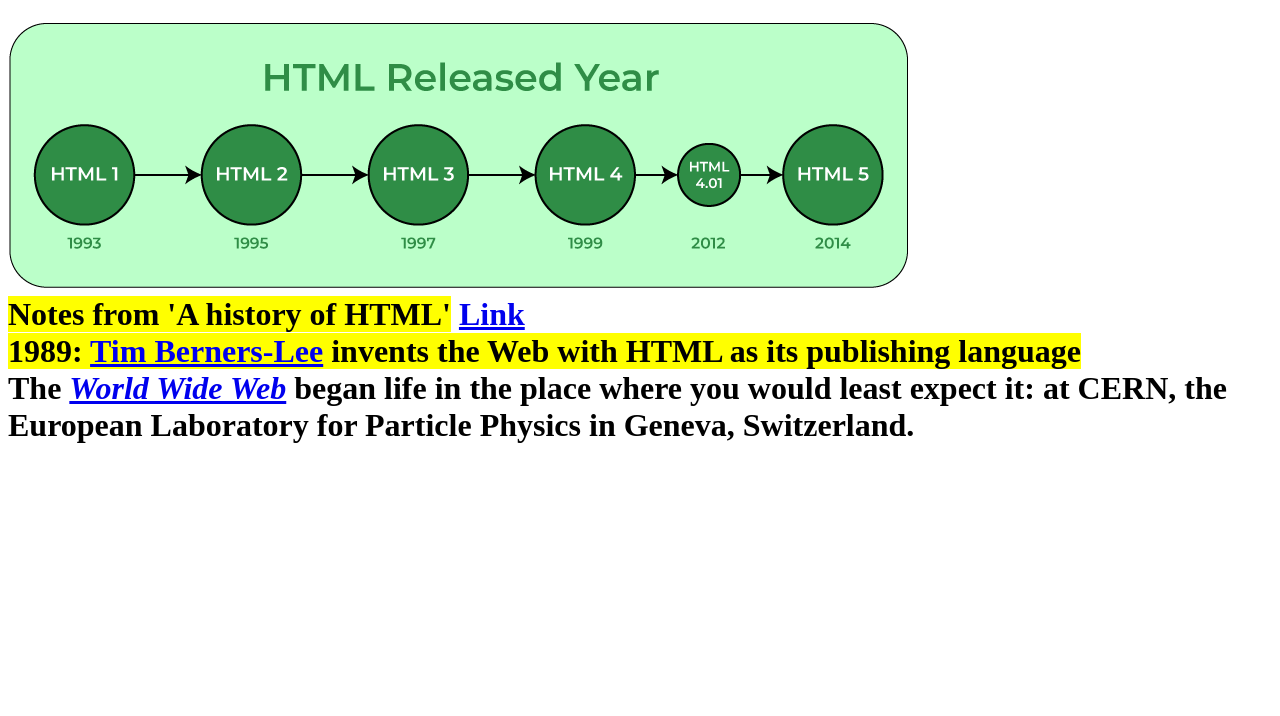
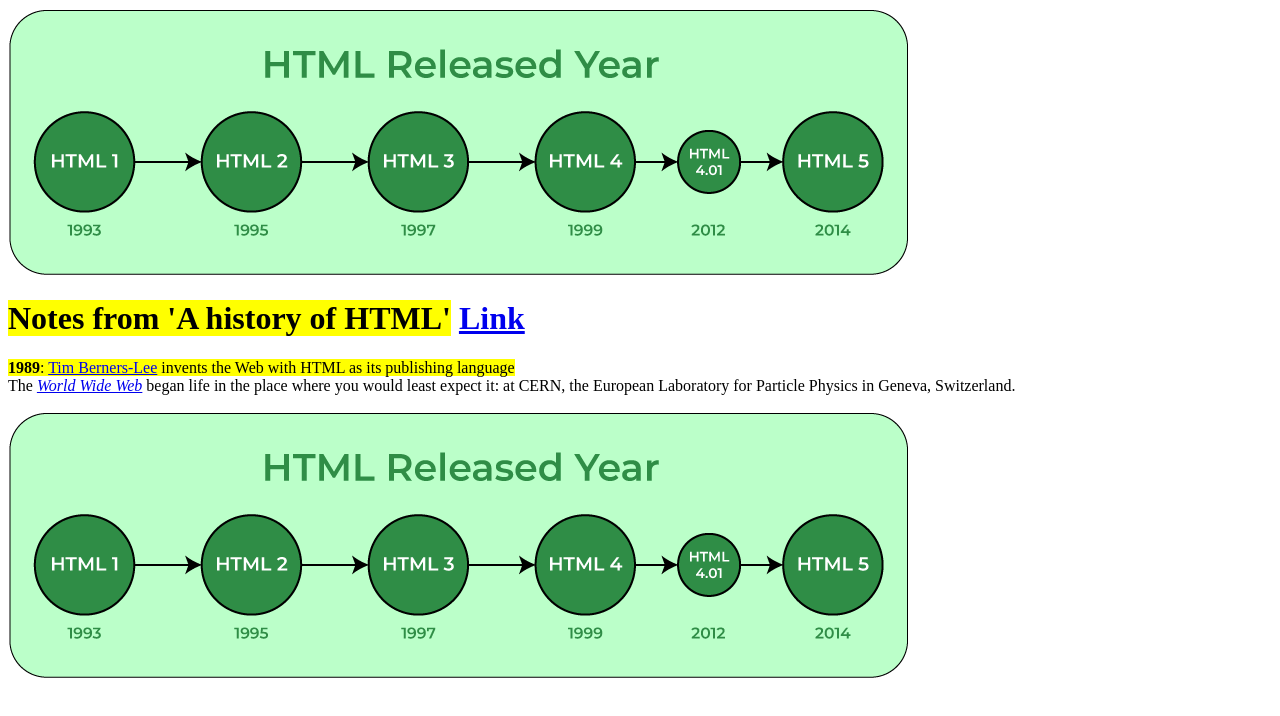
Before and after one commit to NickyLi0019/Class2, a plain HTML site: page index.html in a window 1280 px wide. Drawn offline with Linux system fonts and the light colour scheme; files whose address does not match are found by name.

Commit message:
Update index.html

```diff
--- a/index.html
+++ b/index.html
@@ -2,16 +2,22 @@
 <html lang="en">
   <head>
     <meta charset="UTF-8" />
+    <link
+      rel="icon"
+      href="D:\WebCode\Hello1\8401342d674e490c61a0dc8eac9e518c.png"
+    />
     <meta name="viewport" content="width=device-width, initial-scale=1.0" />
-    <title>Document</title>
+    <title>HTMLnotes</title>
   </head>
   <body>
     <div>
+      <img src="HTML-Released-year-1.png" alt="" />
       <h1>
-        <img src="D:\WebCode\Class2\HTML-Released-year-1.png" alt="" /><br />
         <mark>Notes from 'A history of HTML'</mark>
         <a href="https://www.w3.org/People/Raggett/book4/ch02.html">Link</a
         ><br />
+      </h1>
+      <p>
         <mark
           ><b>1989</b>:
           <a href="https://en.wikipedia.org/wiki/Tim_Berners-Lee"
@@ -25,7 +31,8 @@
         >
         began life in the place where you would least expect it: at CERN, the
         European Laboratory for Particle Physics in Geneva, Switzerland.
-      </h1>
+      </p>
+      <img src="HTML-Released-year-1.png" alt="" />
     </div>
   </body>
 </html>
```
